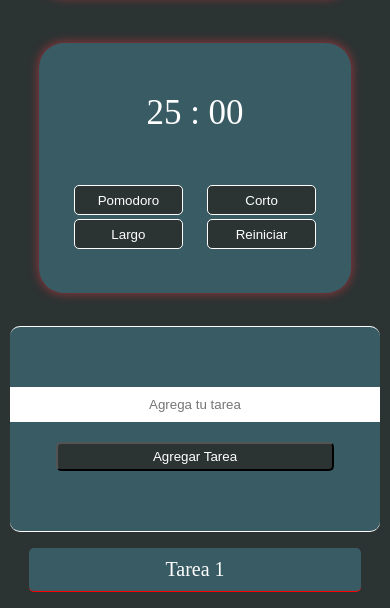
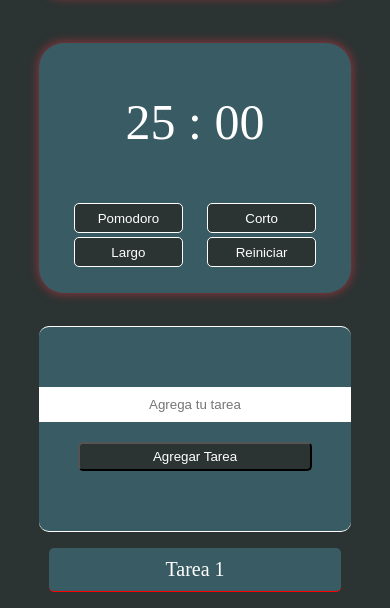
Before and after one commit to lautist/pomodoro-desing, a plain HTML site: page index.html in a window 390 px wide. Shown: the part 671-1279 px from the top of the page. Drawn offline with Linux system fonts and the light colour scheme.

Commit message:
modified

```diff
--- a/list.css
+++ b/list.css
@@ -10,7 +10,7 @@
     background: #395B64;
 	color: #fff;
 	padding: 50px 0;
-	width: 95%;
+	width: 80%;
     margin: 10px auto;
     border-bottom: 1px solid white;
 }
@@ -77,7 +77,7 @@ li{
     border-bottom: 1px solid red;
     border-radius: 5px;
     margin: 10px auto;
-    width: 85%;
+    width: 75%;
 }
 
 .tareas .lista li a {
--- a/responsive.css
+++ b/responsive.css
@@ -96,7 +96,13 @@
 
 @media screen and (max-width: 739px){
     #timer{
-        font-size: 35px;
+        font-size: 32px;
+       }
+}
+
+@media screen and (max-width: 737px){
+    #timer{
+        font-size: 50px;
        }
 }
 
```
